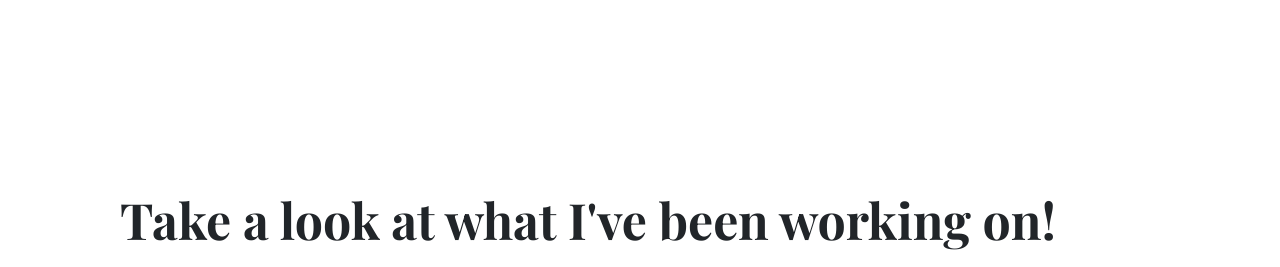
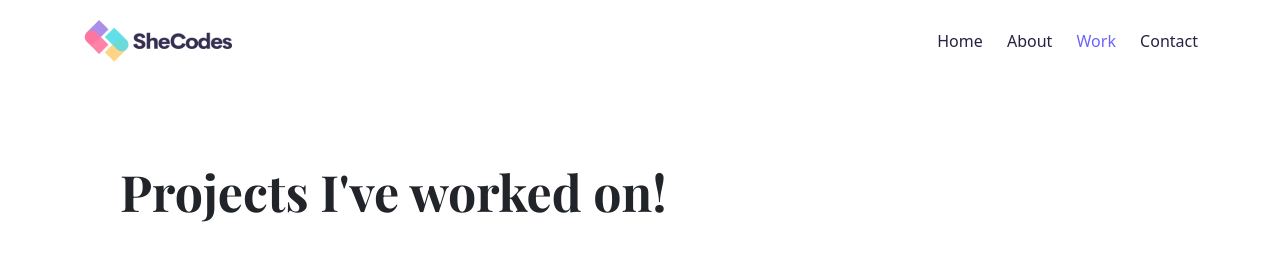
Before and after one commit to ScottyBH/Portfolio-Project, a plain HTML site: page work.html in a window 1280 px wide. Shown: the top 267 px of the page. Drawn offline with nearby package versions, Linux system fonts and the light colour scheme; grey boxes are pictures that could not be loaded.

Commit message:
created a navbar and added it to all pages

```diff
--- a/Styles/script.css
+++ b/Styles/script.css
@@ -19,6 +19,34 @@ h3 {
 p {
   font-size: 15px;
   font-family: var(--main-font-family);
+}
+
+nav li {
+  display: inline;
+  list-style: none;
+  line-height: 42px;
+  margin-left: 20px;
+}
+nav ul {
+  padding: 0;
+  margin: 0;
+}
+
+nav {
+  padding: 20px 0;
+}
+
+nav a {
+  text-decoration: none;
+  color: #272142;
+}
+
+nav a:hover {
+  color: var(--branding-color);
+}
+
+nav li.active a {
+  color: var(--branding-color);
 }
 .btn-branding {
   background-color: var(--branding-color);
@@ -61,7 +89,7 @@ p {
 }
 
 .content-container {
-  padding: 160px 20px;
+  padding: 50px 20px;
 }
 
 .content {
--- a/work.html
+++ b/work.html
@@ -29,9 +29,32 @@
     <title>Meghan Hardeman</title>
   </head>
   <body>
+    <div class="container">
+      <nav class="d-flex justify-content-between">
+        <img
+          src="images/logo.png"
+          alt="Shecodes Logo"
+          class="d-none d-lg-block"
+        />
+        <ul>
+          <li>
+            <a href="/">Home</a>
+          </li>
+          <li>
+            <a href="/about.html">About</a>
+          </li>
+          <li class="active">
+            <a href="/work.html">Work</a>
+          </li>
+          <li>
+            <a href="/contact.html">Contact</a>
+          </li>
+        </ul>
+      </nav>
+    </div>
     <div class="content-container container">
       <div class="content">
-        <h1 class="mb-5">Take a look at what I've been working on!</h1>
+        <h1 class="mb-5">Projects I've worked on!</h1>
         <div class="row">
           <div class="col-lg-6">
             <img
```
Also changed, not shown: about.html (+23 -0 lines), contact.html (+23 -0 lines), index.html (+23 -0 lines), images/logo.png (added).
